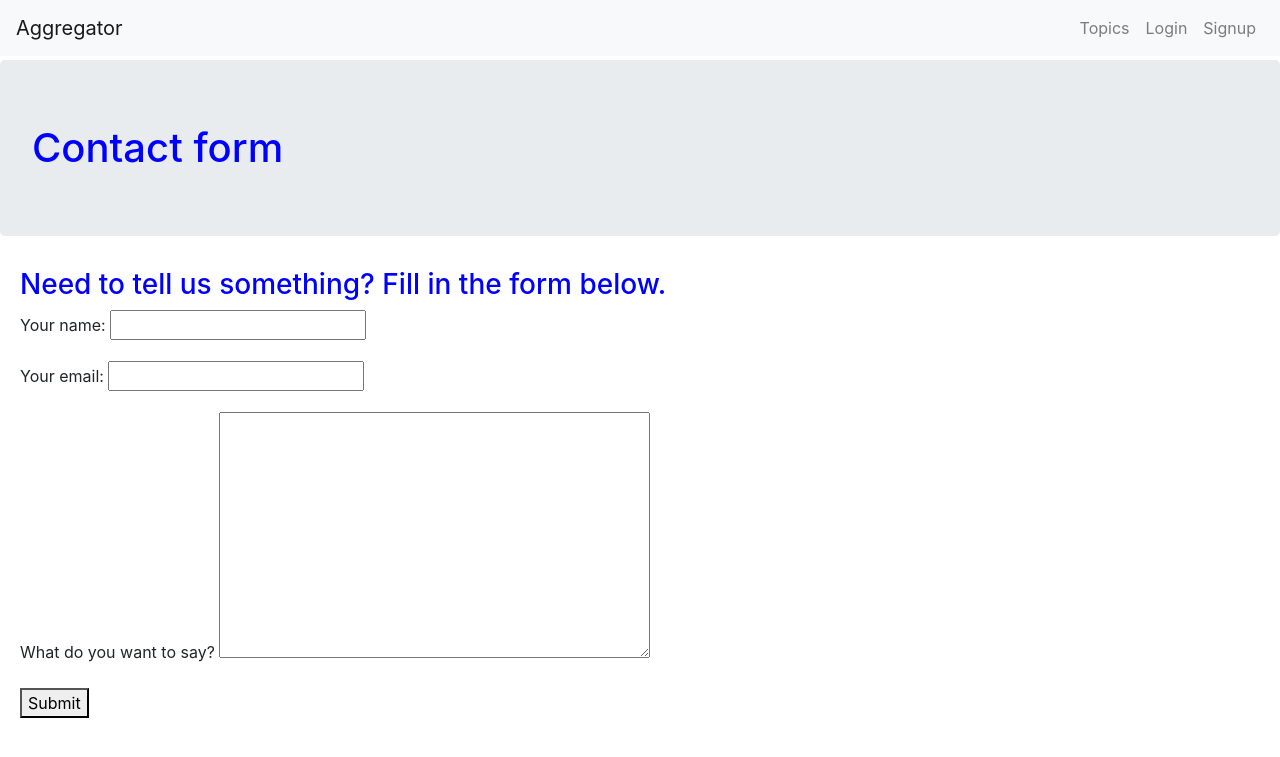
After one commit to smflanag/Aggregator, a Django app: page /contact/ in a window 1280 px wide. The commit adds this page. Shown: the top 757 px of the page. Run offline with Django 3.2, Linux system fonts and the light colour scheme; data that the repository does not hold is empty; parts of the project's set-up code (start-up, migrations or seed data) failed here and were passed over; some libraries are stand-ins or nearby versions.

Commit message:
Django feedback/contact form added

```diff
--- a/accounts/forms.py
+++ b/accounts/forms.py
@@ -15,3 +15,18 @@ class RegistrationForm(UserCreationForm):
         super().__init__(*args, **kwargs)
         self.fields['username'].label = 'Display Name'
         self.fields['email'].label = 'Email Address'
+
+
+class ContactForm(forms.Form):
+    contact_name = forms.CharField(required=True)
+    contact_email = forms.EmailField(required=True)
+    content = forms.CharField(
+        required=True,
+        widget=forms.Textarea
+    )
+
+    def __init__(self, *args, **kwargs):
+        super(ContactForm, self).__init__(*args, **kwargs)
+        self.fields['contact_name'].label = "Your name:"
+        self.fields['contact_email'].label = "Your email:"
+        self.fields['content'].label = "What do you want to say?"
--- a/accounts/urls.py
+++ b/accounts/urls.py
@@ -12,6 +12,7 @@ urlpatterns = [
     url(r'^login/$', auth_views.login, {'template_name': 'login.html'}, name='login'),
     url(r'^logout/$', auth_views.logout, {'template_name': 'logout.html'}, name='logout'),
     url(r'^signup/$',account_views.SignUp,name='signup'),
+    url(r'^contact/$',account_views.Contact,name='contact'),
 
     url(r'profile/(?P<username>[a-zA-Z0-9]+)/$', account_views.get_user_profile, name='user_profile'),
     # url(r'profile/(?P<slug>[-\w]+)$', account_views.get_user_profile, name='user_profile'),
--- a/accounts/views.py
+++ b/accounts/views.py
@@ -4,9 +4,11 @@ from django.contrib.auth import authenticate, login, logout
 from django.contrib.auth.decorators import login_required
 from django.contrib.auth.views import logout
 from django.contrib.auth.mixins import LoginRequiredMixin
+from django.core.mail import EmailMessage
 from django.http import HttpResponseRedirect, JsonResponse
 from django.shortcuts import render, redirect, get_object_or_404
 from django.template import RequestContext
+from django.template.loader import get_template
 from django.urls import reverse_lazy, reverse
 from django.utils.decorators import method_decorator
 from django.views.generic import TemplateView, UpdateView
@@ -15,7 +17,8 @@ from django.views.generic.detail import SingleObjectMixin
 from accounts.models import User, UserProfile
 from articles.models import Article
 from articles.serializers import ArticleSerializer
-from .forms import RegistrationForm
+from .forms import RegistrationForm, ContactForm
+
 
 def Homepage(request):
     context = {}
@@ -96,3 +99,43 @@ def get_user_profile(request, username):
     context['user_article_list'] = user_article_list
 
     return render(request, 'accounts/user_profile.html', context)
+
+
+def Contact(request):
+    form_class = ContactForm
+
+    if request.method == 'POST':
+        form = form_class(data=request.POST)
+
+        if form.is_valid():
+            contact_name = request.POST.get(
+                'contact_name'
+                , '')
+            contact_email = request.POST.get(
+                'contact_email'
+                , '')
+            form_content = request.POST.get('content', '')
+
+            # Email the profile with the
+            # contact information
+            template = get_template('contact_template.txt')
+        context = {
+            'contact_name': contact_name,
+            'contact_email': contact_email,
+            'form_content': form_content,
+        }
+        content = template.render(context)
+
+        email = EmailMessage(
+            "New contact form submission",
+            content,
+            "Your website" + '',
+            ['youremail@gmail.com'],
+            headers={'Reply-To': contact_email}
+        )
+        email.send()
+        return redirect('home')
+
+    return render(request, 'contact_form.html',{
+        'form': form_class,
+    })
--- /dev/null
+++ b/templates/contact_form.html
@@ -0,0 +1,14 @@
+{% extends 'home.html' %}
+{% load static %}
+{% block content %}
+<h1 class="jumbotron mainbody">Contact form</h1>
+
+<div class="article_lists">
+    <h3>Need to tell us something? Fill in the form below.</h3>
+    <form role="form" action="" method="post">
+        {% csrf_token %}
+        {{ form.as_p }}
+        <button type="submit">Submit</button>
+    </form>
+</div>
+{% endblock %}
```
Also changed, not shown: Aggregator/settings.py (+7 -0 lines), templates/home.html (+0 -10 lines), accounts/models.py (line endings or trailing spaces).
